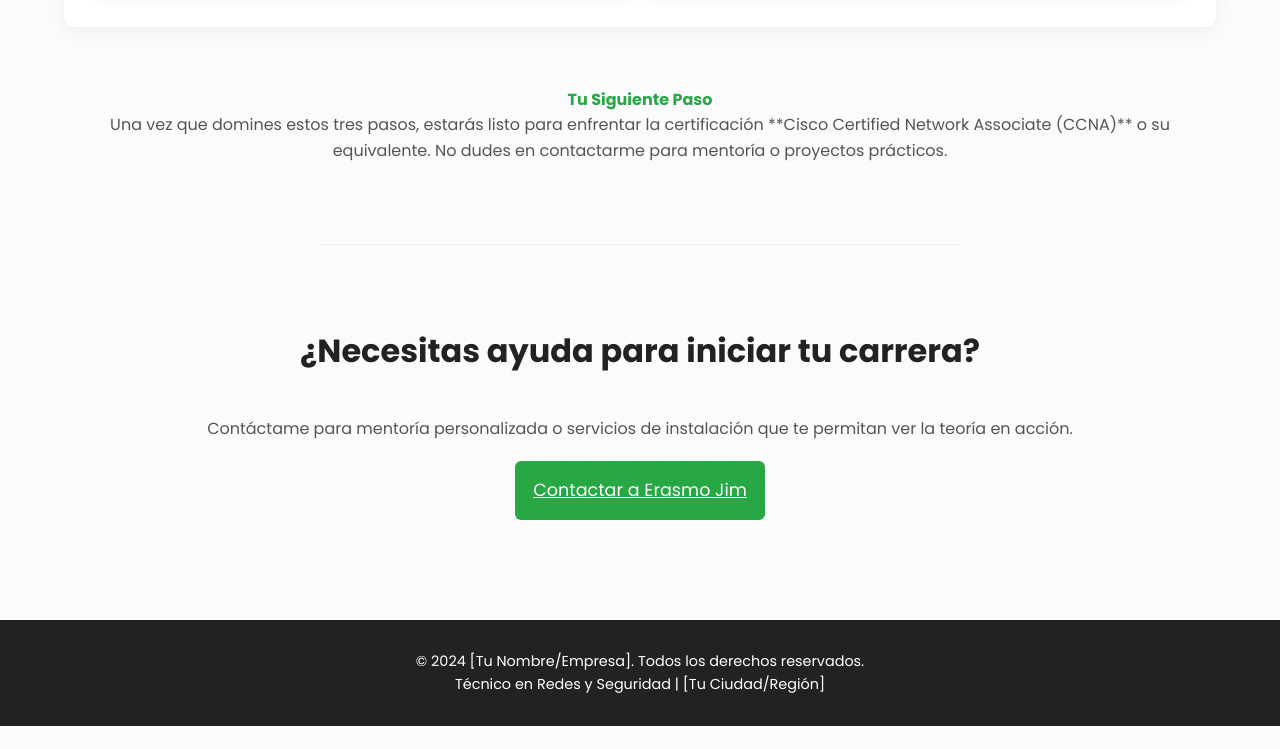
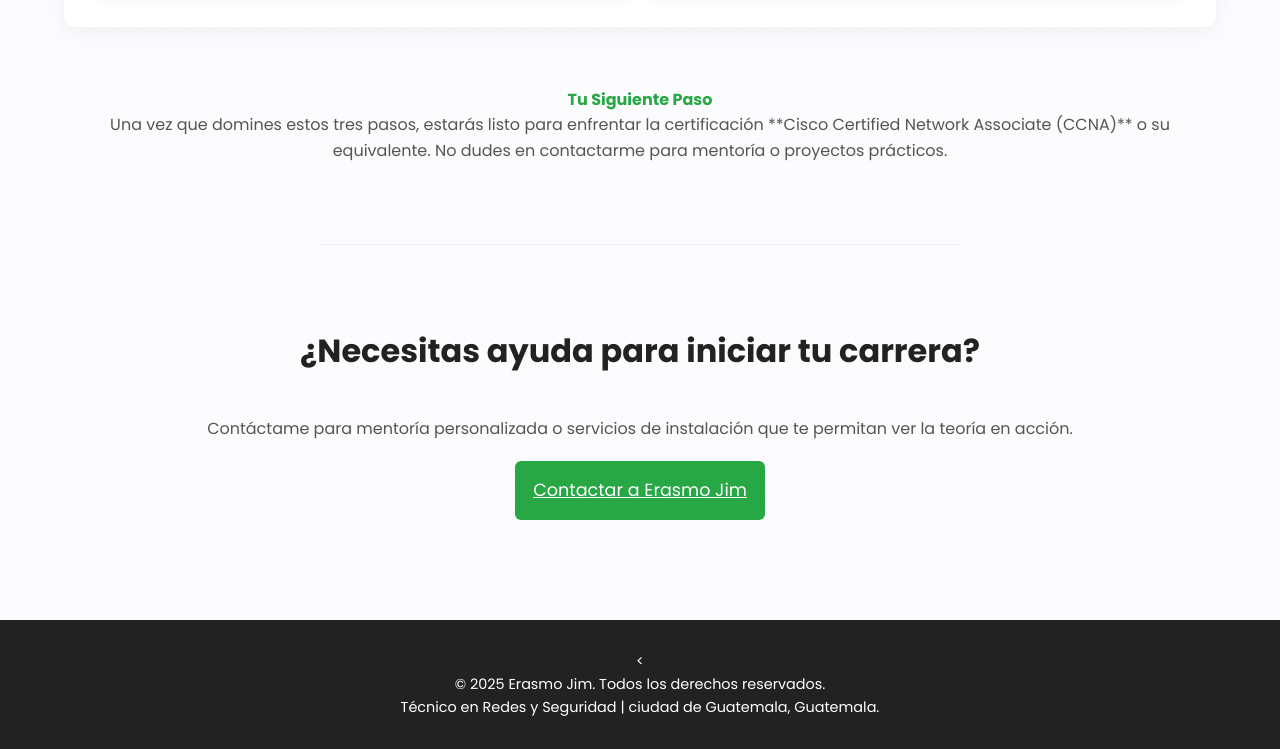
Before and after one commit to Mega1saturno/portafolioEJ, a plain HTML site: page capacitacion.html in a window 1280 px wide. Shown: the part 1682-2431 px from the top of the page. Before the commit the page ends 2408 px from the top, so only its background shows below. Drawn offline with Linux system fonts and the light colour scheme.

Commit message:
Add files via upload

```diff
--- a/capacitacion.html
+++ b/capacitacion.html
@@ -121,8 +121,8 @@
 
     <footer>
         <div class="container">
-            <p>&copy; 2024 [Tu Nombre/Empresa]. Todos los derechos reservados.</p>
-            <p>Técnico en Redes y Seguridad | [Tu Ciudad/Región]</p>
+            < <p>&copy; 2025 Erasmo Jim. Todos los derechos reservados.</p>
+            <p>Técnico en Redes y Seguridad | ciudad de Guatemala, Guatemala.</p>
         </div>
     </footer>
 
```
Also changed, not shown: index.html (+2 -2 lines).
